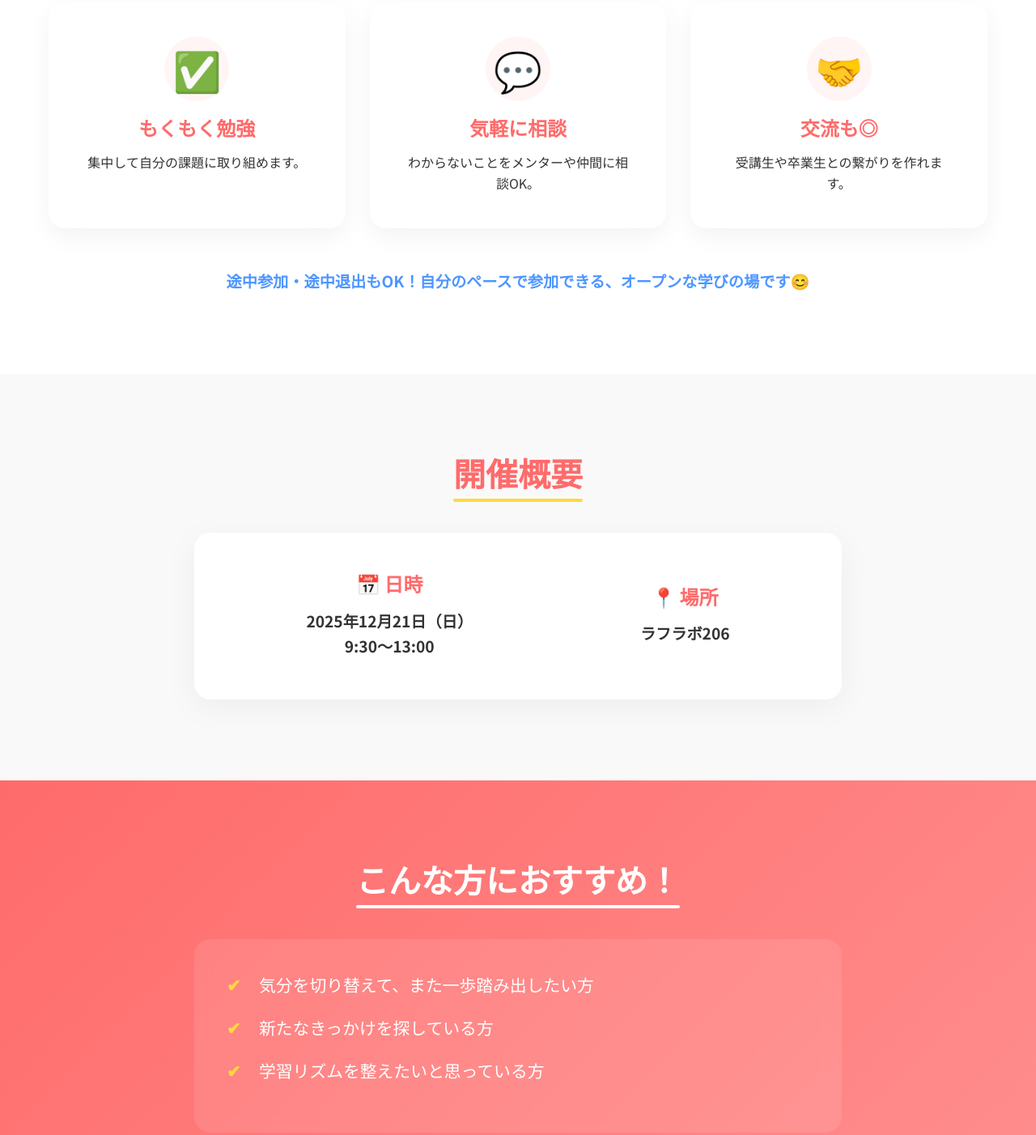
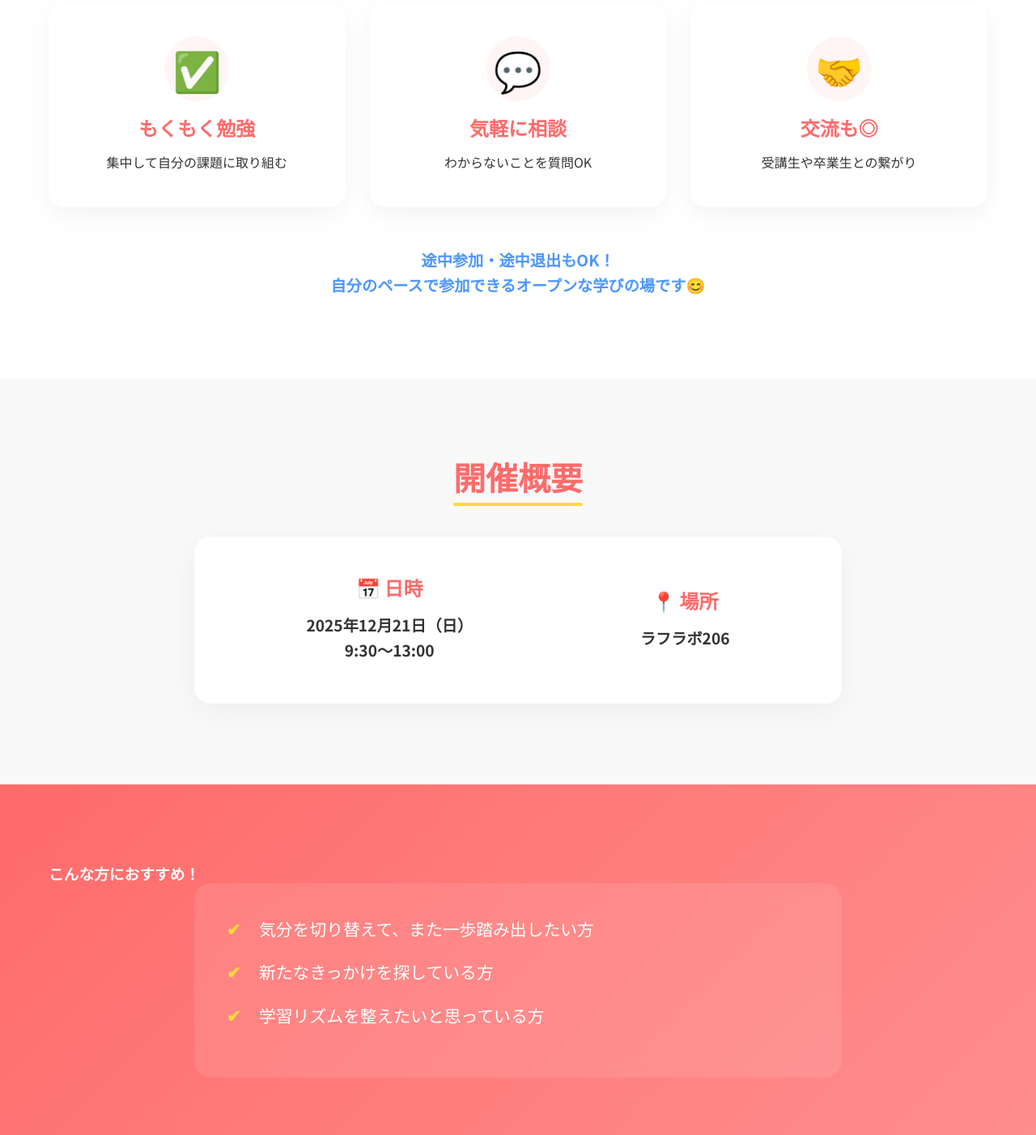
Before and after one commit to wamotahiruo/progress-up-lp, a website built with Vite: page index.html in a window 1280 px wide. Shown: the part 955-2357 px from the top of the page at 81% size. Built offline with nearby package versions, Linux system fonts and the light colour scheme.

Commit message:
Update: テキストの改行調整とフォームリンク追加

```diff
--- a/index.html
+++ b/index.html
@@ -23,7 +23,7 @@
         <div class="hero-text">
           <span class="badge">🎉 2025.12.21 (Sun) </span>
           <h1>進捗アップ会<br><span class="highlight">開催決定！</span></h1>
-          <p class="subtitle">仲間と一緒に、一歩前へ進む時間✨</p>
+          <p class="subtitle">仲間と一緒に、<br>一歩前へ進む時間✨</p>
           <p class="description">受講生＆卒業生のためのフリースタディ会。<br>ゆる〜く、でもしっかり学べる時間を一緒に過ごしませんか？</p>
           <a href="#details" class="cta-button">詳細を見る</a>
         </div>
@@ -41,20 +41,20 @@
           <div class="feature-card">
             <div class="icon">✅</div>
             <h3>もくもく勉強</h3>
-            <p>集中して自分の課題に取り組めます。</p>
+            <p>集中して自分の課題に取り組む</p>
           </div>
           <div class="feature-card">
             <div class="icon">💬</div>
             <h3>気軽に相談</h3>
-            <p>わからないことをメンターや仲間に相談OK。</p>
+            <p>わからないことを質問OK</p>
           </div>
           <div class="feature-card">
             <div class="icon">🤝</div>
             <h3>交流も◎</h3>
-            <p>受講生や卒業生との繋がりを作れます。</p>
+            <p>受講生や卒業生との繋がり</p>
           </div>
         </div>
-        <p class="note">途中参加・途中退出もOK！自分のペースで参加できる、オープンな学びの場です😊</p>
+        <p class="note">途中参加・途中退出もOK！<br>自分のペースで参加できるオープンな学びの場です😊</p>
       </div>
     </section>
 
@@ -78,7 +78,7 @@
     <!-- Target Audience -->
     <section class="audience">
       <div class="container">
-        <h2>こんな方におすすめ！</h2>
+        <h3>こんな方におすすめ！</h3>
         <ul class="check-list">
           <li>気分を切り替えて、また一歩踏み出したい方</li>
           <li>新たなきっかけを探している方</li>
@@ -95,6 +95,7 @@
       </div>
       <div class="container">
         <p>出欠回答へのご協力お願いします！</p>
+        <p>https://forms.gle/M89JgDDoYUYyMqSa6</p>
       </div>
     </footer>
   </div>
```
Also changed, not shown: dist/index.html.
